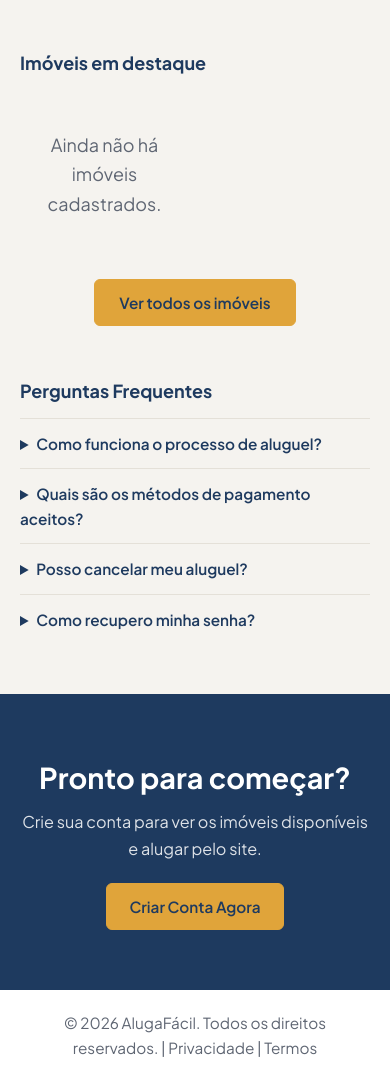
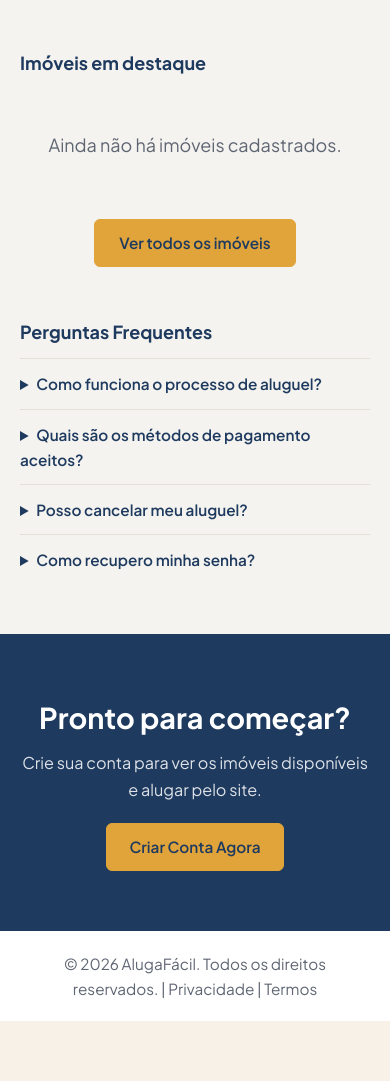
Before and after one commit to matheusfideles-stack/Back-End---AlugaFacil, a Spring Boot app: page / in a window 390 px wide. Shown: the part 2146-3227 px from the top of the page. After the commit the page ends 3167 px from the top, so only its background shows below. Run offline with Spring Boot 4, Linux system fonts and the light colour scheme; data that the repository does not hold is empty; some of the project's set-up classes (security, data sources, template engines, error pages and the like) are left out, and stand-ins take their place.

Commit message:
Ajusta vitrine e botoes para celular

```diff
--- a/src/main/resources/static/css/style.css
+++ b/src/main/resources/static/css/style.css
@@ -1958,3 +1958,20 @@ textarea {
     gap: 6px
   }
 }
+
+/* Celular: botoes quebram de linha e a vitrine usa uma coluna, para o card ocupar a tela */
+@media (max-width:768px) {
+  .vitrine .g3 {
+    grid-template-columns: 1fr
+  }
+
+  .acoes {
+    flex-wrap: wrap
+  }
+
+  .acoes .btn {
+    flex: 1 1 auto;
+    white-space: nowrap;
+    text-align: center
+  }
+}
```
